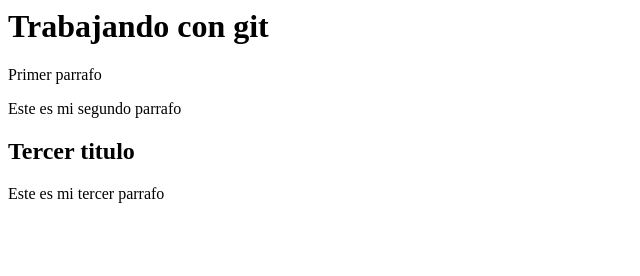
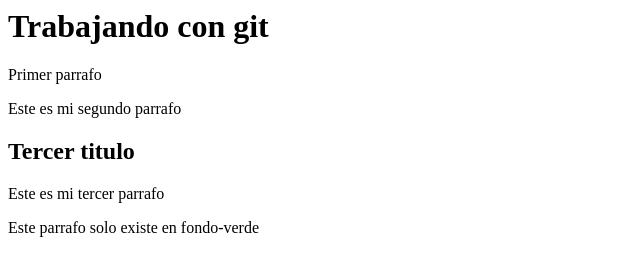
Before and after one commit to agustinaardisana/Clase-5, a plain HTML site: page index.html in a window 1280 px wide. Shown: the whole page, without its empty margins (0-640 px from the left). Drawn offline with Linux system fonts and the light colour scheme.

Commit message:
agregue un parrafo

```diff
--- a/index.html
+++ b/index.html
@@ -10,5 +10,6 @@
 
         <h2>Tercer titulo</h2>
         <p>Este es mi tercer parrafo</p>
+        <p> Este parrafo solo existe en fondo-verde</p>
     </body>
 </html>
```
